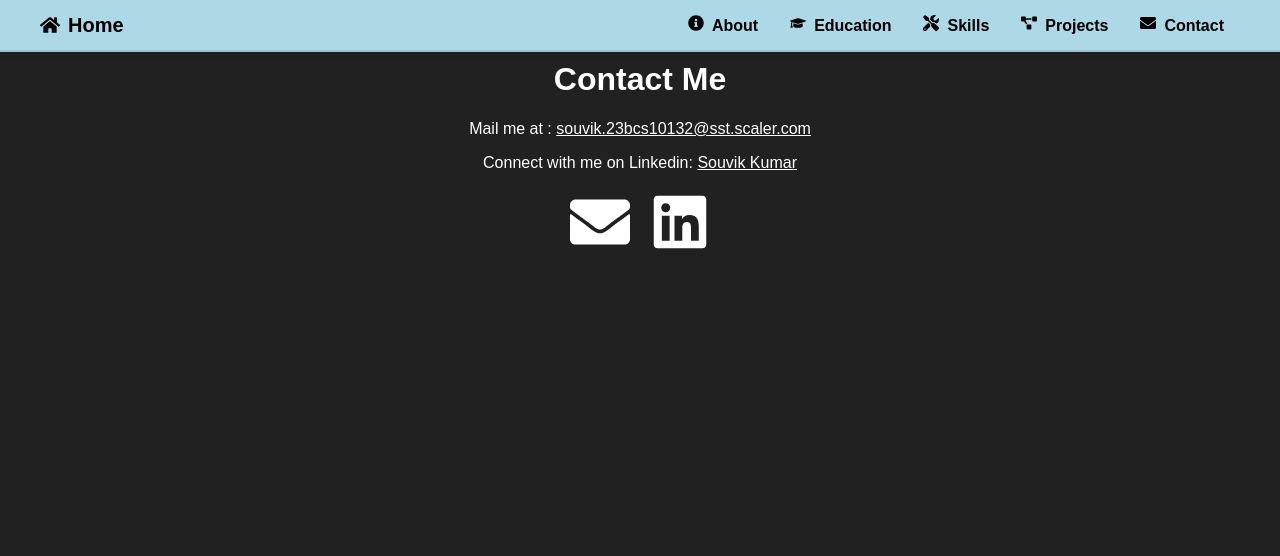
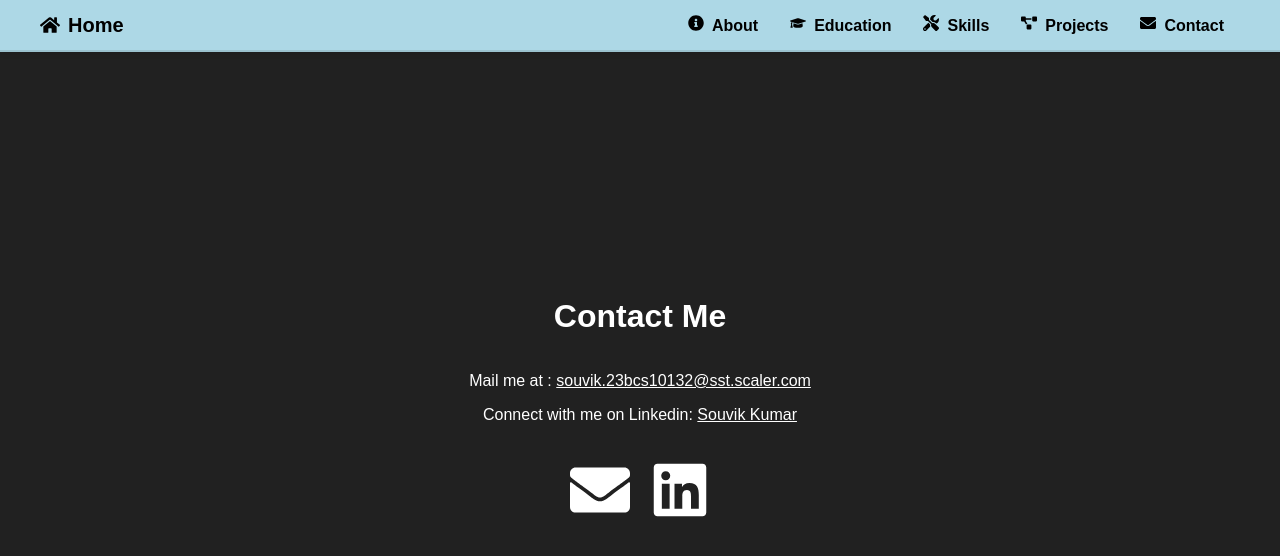
Before and after one commit to Souvik-Cyclic/Portfolio, a React (Create React App) app: page /Contact in a window 1280 px wide. Shown: the top 556 px of the page. Built offline with nearby package versions, Linux system fonts and the light colour scheme.

Commit message:
made contacts at center of page

```diff
--- a/src/components/Contact/Contact.js
+++ b/src/components/Contact/Contact.js
@@ -12,7 +12,11 @@ const fadeIn = keyframes`
 `;
 
 const ContactContainer = styled.div`
-    padding: 40px 0;
+    display: flex;
+    flex-direction: column;
+    justify-content: center;
+    align-items: center;
+    height: 100vh;
     text-align: center;
     color: white;
     animation: ${fadeIn} 3s ease;
```
